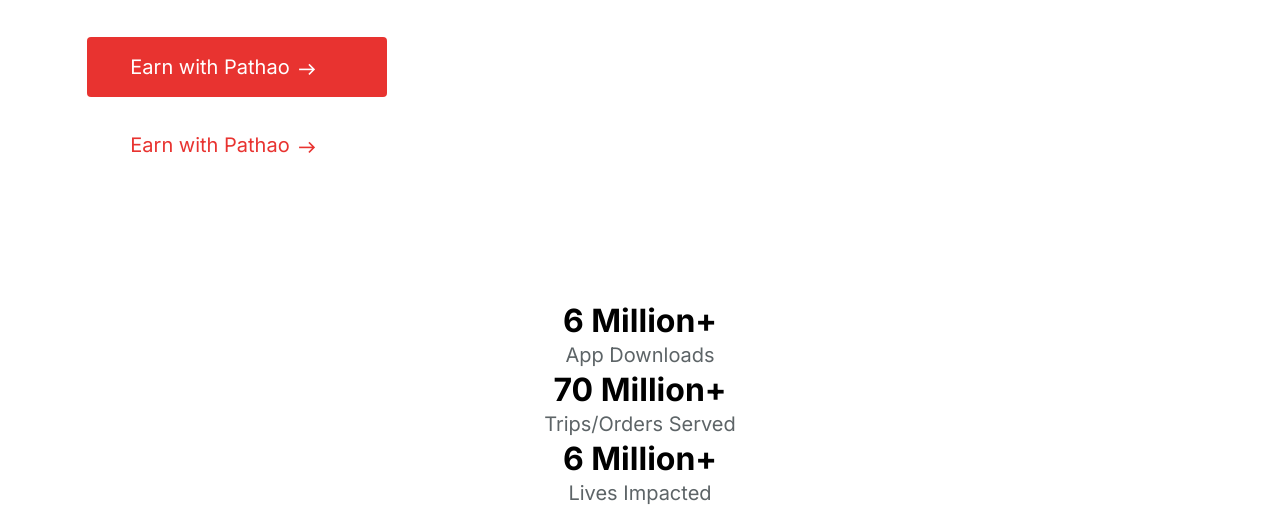
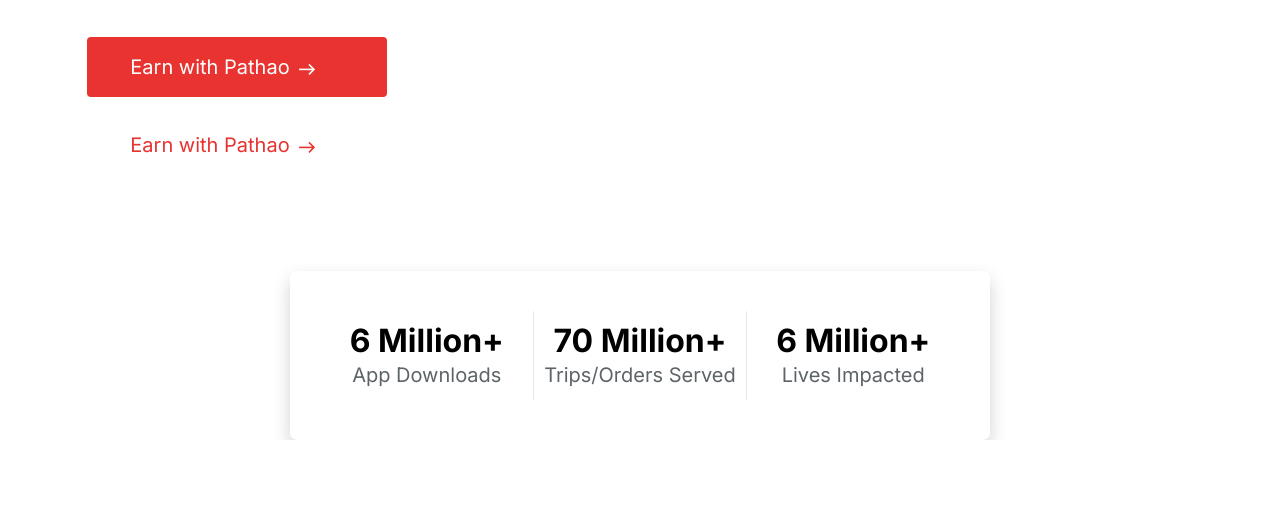
Before and after one commit to Sadiqur057/Pathao-cloneWebsite, a plain HTML site: page index.html in a window 1280 px wide. Shown: the part 409-917 px from the top of the page. After the commit the page ends 849 px from the top, so only its background shows below. Drawn offline with nearby package versions, Linux system fonts and the light colour scheme.

Commit message:
download section designed

```diff
--- a/style/style.css
+++ b/style/style.css
@@ -142,3 +142,27 @@
     color: #5d6467;
     line-height: 30px;
 }
+
+.display-download{
+    margin: auto;
+    width: 700px;
+    display: flex;
+    justify-content: space-around;
+    background-color: #ffffff;
+    box-shadow: 0 8px 18px 0 rgba(0,0,0,0.18);
+    padding: 40px;
+    z-index: 100;
+    position: absolute;
+    top: 85%;
+    left: 50%;
+    transform: translateX(-50%);
+    border-radius: 7px;
+}
+
+.download-box{
+    padding: 10px;
+}
+.dbox-2{
+    border-left: 1px solid rgba(128, 128, 128, 0.17);
+    border-right: 1px solid rgba(128, 128, 128, 0.17);
+}
```
